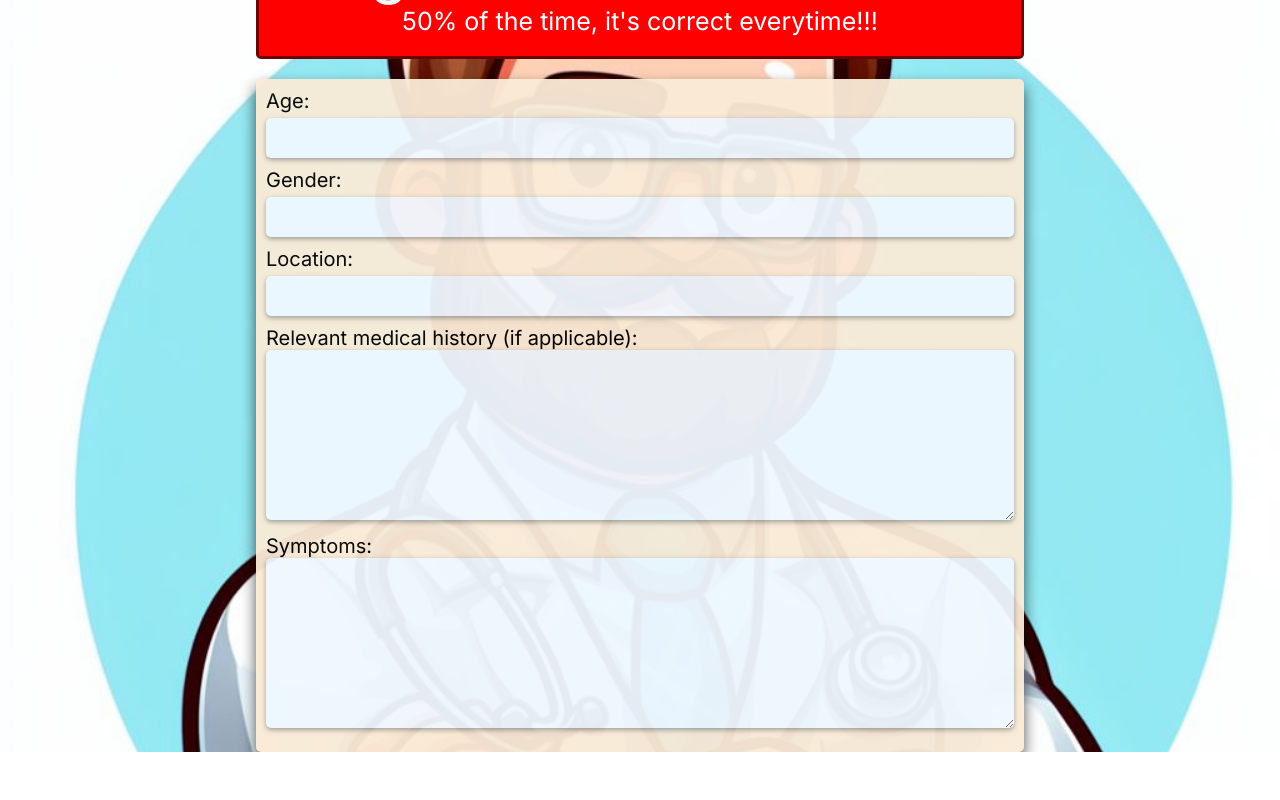
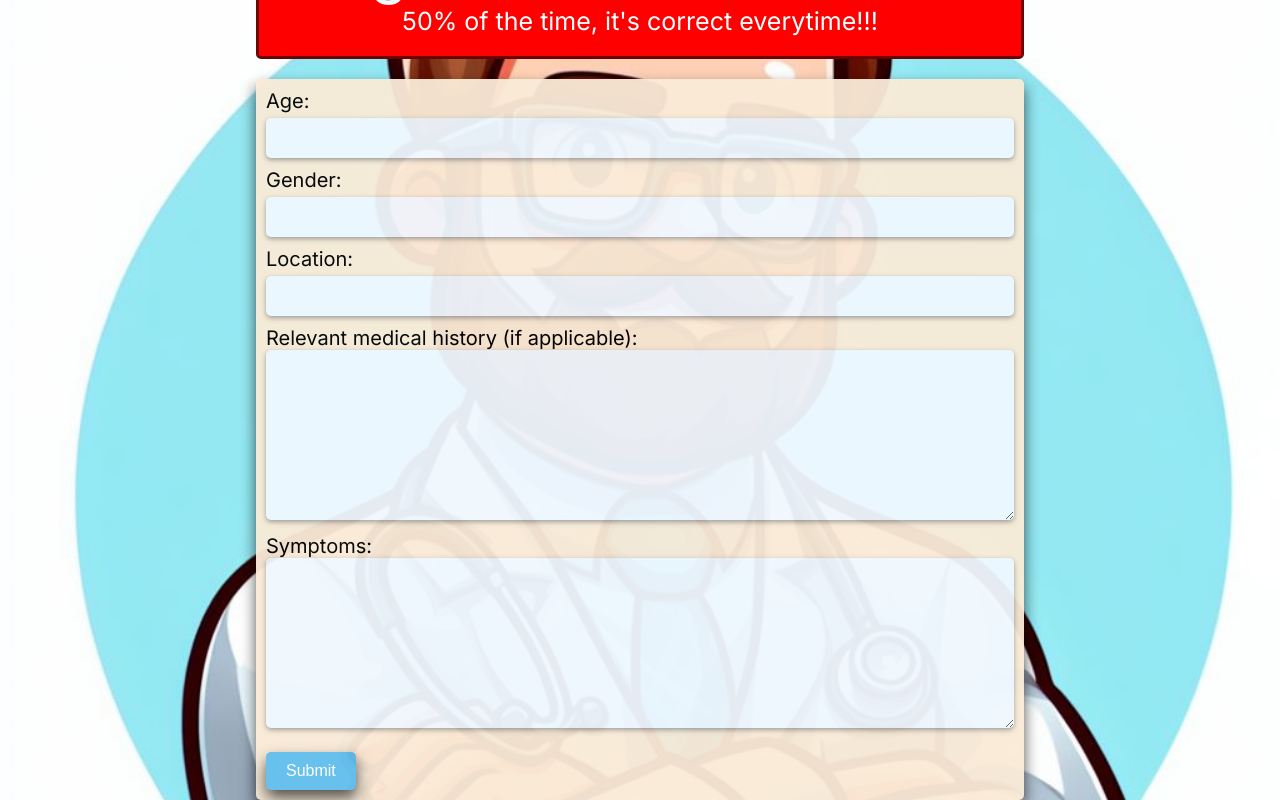
Before and after one commit to rooky1979/MedicalAssistant, a Next.js app: page / in a window 1280 px wide. Shown: the part 181-981 px from the top of the page. Before the commit the page ends 933 px from the top, so only its background shows below. Built offline with nearby package versions, Linux system fonts and the light colour scheme.

Commit message:
Added button

```diff
--- a/app/components/MedicalAssistant.js
+++ b/app/components/MedicalAssistant.js
@@ -85,6 +85,7 @@ const MedicalAssistant = () => {
           value={userInput.symptoms}
           onChange={handleUserInput}
         />
+        <button className={styles.button} type="submit">Submit</button>
       </form>
     </main>
   );
--- a/app/styles/Medical.module.css
+++ b/app/styles/Medical.module.css
@@ -66,3 +66,18 @@
   padding: 10px;
   box-shadow: 0px 2px 5.5px rgba(119, 119, 119, 0.7);
 }
+.button {
+    margin-top: 10px;
+    padding: 10px 20px;
+    background-color: #62bfed;
+    color: white;
+    border: none;
+    border-radius: 5px;
+    cursor: pointer;
+    font-size: 16px;
+    transition: all 0.2s ease-in;
+    box-shadow: 0px 8px 15px rgba(0, 0, 0, 0.7);
+}
+.button:hover {
+    background: #3f474e;
+  }
```
